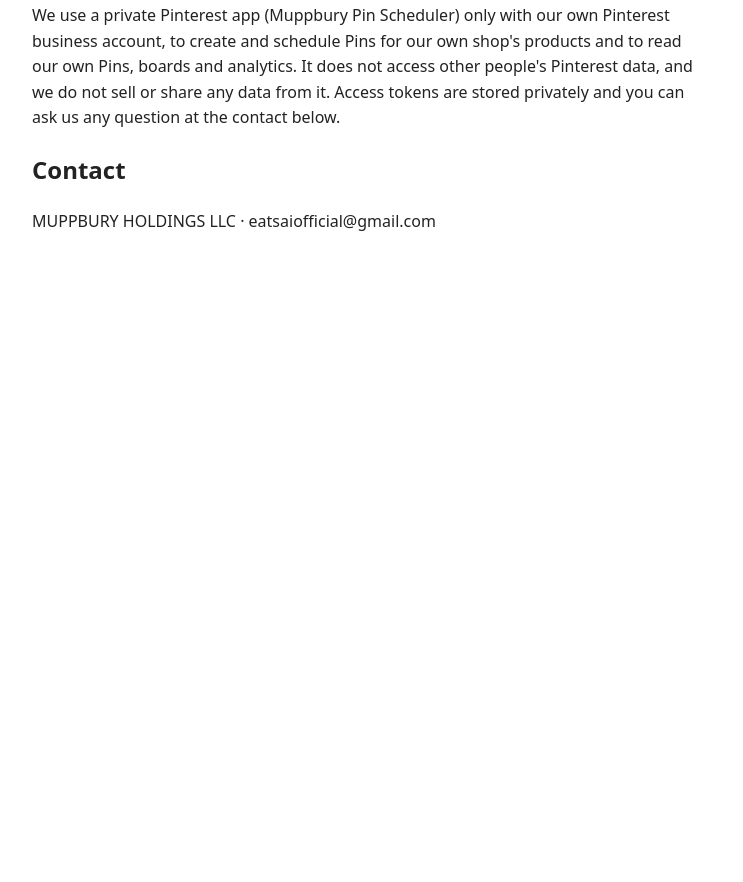
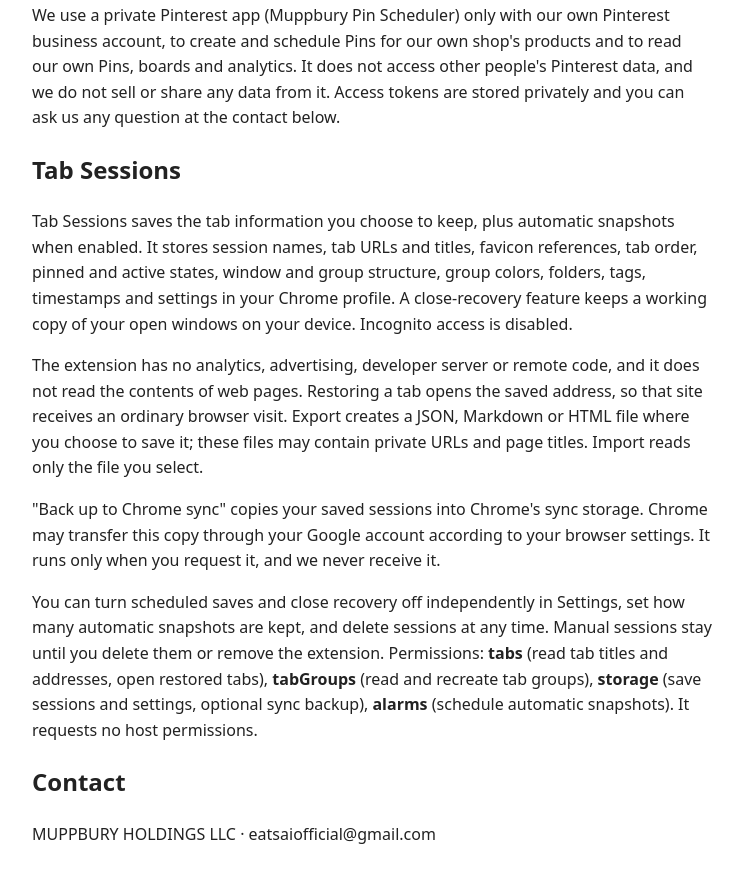
Before and after one commit to parksasbury-cloud/muppbury-site, a plain HTML site: page privacy.html in a window 1280 px wide. Shown: the part 712-1594 px from the top of the page, without its empty margins (268-1011 px from the left). Before the commit the page ends 995 px from the top, so only its background shows below. Drawn offline with Linux system fonts and the light colour scheme.

Commit message:
Privacy: add Tab Sessions section

```diff
--- a/privacy.html
+++ b/privacy.html
@@ -1,7 +1,11 @@
 <!doctype html><html lang="en"><head><meta charset="utf-8"><meta name="viewport" content="width=device-width,initial-scale=1">
 <title>Privacy policy - Muppbury</title><style>body{font:16px/1.6 system-ui,sans-serif;max-width:680px;margin:48px auto;padding:0 16px;color:#222}</style></head>
-<body><h1>Privacy policy</h1><p>Last updated: November 22, 2026. Applies to browser extensions published by MUPPBURY HOLDINGS LLC ("we").</p>
+<body><h1>Privacy policy</h1><p>Last updated: November 26, 2026. Applies to browser extensions published by MUPPBURY HOLDINGS LLC ("we").</p>
 <h2>What we collect</h2><p>Nothing. Our extensions work entirely inside your browser. Files and pages you open, and your settings, stay on your device (settings may sync through your own browser account via Chrome's storage). We do not use analytics, tracking or advertising, and we do not sell or share data.</p>
 <h2>Payments</h2><p>If you buy a Pro upgrade, the payment is handled by ExtensionPay and Stripe. They receive the details needed to process the payment and tell the extension that Pro is unlocked; we never see your card details.</p>
 <h2>Permissions</h2><p>Each extension asks only for the permissions it needs to work, as listed on its Chrome Web Store page.</p>
-<h2>Our Pinterest scheduling app</h2><p>We use a private Pinterest app (Muppbury Pin Scheduler) only with our own Pinterest business account, to create and schedule Pins for our own shop's products and to read our own Pins, boards and analytics. It does not access other people's Pinterest data, and we do not sell or share any data from it. Access tokens are stored privately and you can ask us any question at the contact below.</p><h2>Contact</h2><p>MUPPBURY HOLDINGS LLC · eatsaiofficial@gmail.com</p></body></html>
+<h2>Our Pinterest scheduling app</h2><p>We use a private Pinterest app (Muppbury Pin Scheduler) only with our own Pinterest business account, to create and schedule Pins for our own shop's products and to read our own Pins, boards and analytics. It does not access other people's Pinterest data, and we do not sell or share any data from it. Access tokens are stored privately and you can ask us any question at the contact below.</p><h2>Tab Sessions</h2><p>Tab Sessions saves the tab information you choose to keep, plus automatic snapshots when enabled. It stores session names, tab URLs and titles, favicon references, tab order, pinned and active states, window and group structure, group colors, folders, tags, timestamps and settings in your Chrome profile. A close-recovery feature keeps a working copy of your open windows on your device. Incognito access is disabled.</p>
+<p>The extension has no analytics, advertising, developer server or remote code, and it does not read the contents of web pages. Restoring a tab opens the saved address, so that site receives an ordinary browser visit. Export creates a JSON, Markdown or HTML file where you choose to save it; these files may contain private URLs and page titles. Import reads only the file you select.</p>
+<p>"Back up to Chrome sync" copies your saved sessions into Chrome's sync storage. Chrome may transfer this copy through your Google account according to your browser settings. It runs only when you request it, and we never receive it.</p>
+<p>You can turn scheduled saves and close recovery off independently in Settings, set how many automatic snapshots are kept, and delete sessions at any time. Manual sessions stay until you delete them or remove the extension. Permissions: <b>tabs</b> (read tab titles and addresses, open restored tabs), <b>tabGroups</b> (read and recreate tab groups), <b>storage</b> (save sessions and settings, optional sync backup), <b>alarms</b> (schedule automatic snapshots). It requests no host permissions.</p>
+<h2>Contact</h2><p>MUPPBURY HOLDINGS LLC · eatsaiofficial@gmail.com</p></body></html>
```
